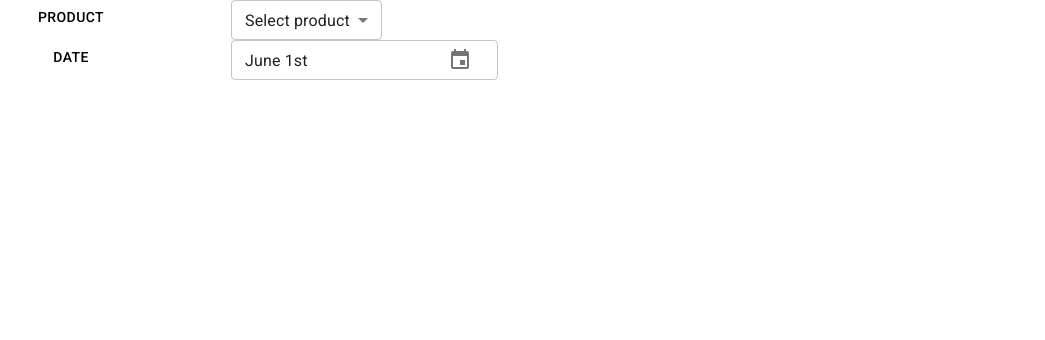
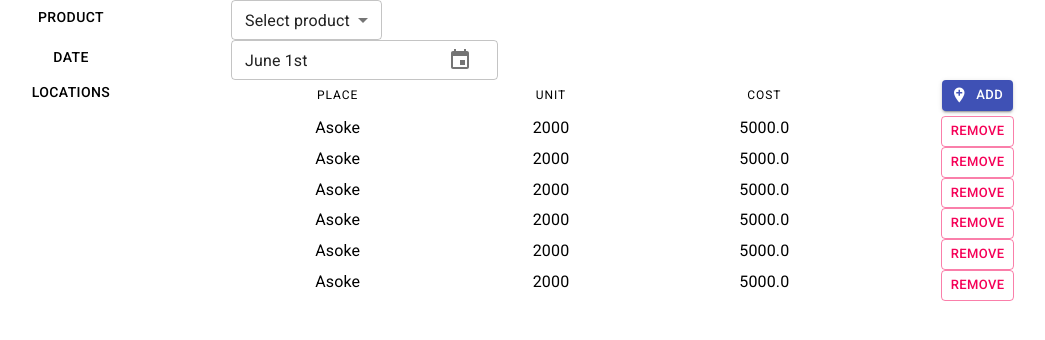
Before and after one commit to kitsanapong/rabbit-fi-test, a React app: page / in a window 1280 px wide. Shown: the top 340 px of the page, without its empty margins (89-1134 px from the left). Built offline with nearby package versions, Linux system fonts and the light colour scheme.

Commit message:
mock Location list

```diff
--- a/src/components/desktop/component.jsx
+++ b/src/components/desktop/component.jsx
@@ -8,6 +8,8 @@ import Select from '@material-ui/core/Select';
 import {
   KeyboardDatePicker,
 } from '@material-ui/pickers'
+import Icon from '@material-ui/core/Icon';
+import Button from '@material-ui/core/Button';
 
 import './desktop.scss'
 
@@ -55,6 +57,69 @@ const SelectDate = ({ state = [] }) => {
   )
 }
 
+const LocationList = () => {
+  return (
+    <Grid container direction="column">
+      <Grid container direction="row">
+        <Grid item xs={3}>
+          <Typography variant="button" display="block" gutterBottom>Locations</Typography>
+        </Grid>
+        <Grid item xs={2}>
+          <Typography variant="overline" display="block" gutterBottom>Place</Typography>
+        </Grid>
+        <Grid item xs={2}>
+          <Typography variant="overline" display="block" gutterBottom>Unit</Typography>
+        </Grid>
+        <Grid item xs={2}>
+          <Typography variant="overline" display="block" gutterBottom>Cost</Typography>
+        </Grid>
+        <Grid item xs={2}>
+          <Button
+            variant="contained"
+            color="primary"
+            startIcon={<Icon>add_location</Icon>}
+            size="small"
+          >
+            Add
+          </Button>
+        </Grid>
+      </Grid>
+      <LocationItem/>
+      <LocationItem/>
+      <LocationItem/>
+      <LocationItem/>
+      <LocationItem/>
+      <LocationItem/>
+    </Grid>
+  )
+}
+
+const LocationItem = () => {
+  return (
+    <Grid container direction="row">
+      <Grid item xs={3}></Grid>
+      <Grid item xs={2}>
+        <Typography variant="body1" display="block" gutterBottom>Asoke</Typography>
+      </Grid>
+      <Grid item xs={2}>
+        <Typography variant="body1" display="block" gutterBottom>2000</Typography>
+      </Grid>
+      <Grid item xs={2}>
+        <Typography variant="body1" display="block" gutterBottom>5000.0</Typography>
+      </Grid>
+      <Grid item xs={2}>
+        <Button
+          variant="outlined"
+          color="secondary"
+          size="small"
+        >
+          Remove
+        </Button>
+      </Grid>
+    </Grid>
+  )
+}
+
 const Desktop = () => {
   const productState = useState(-1)
   const dateState = useState()
@@ -63,6 +128,7 @@ const Desktop = () => {
       <Grid container direction="column" justify="flex-start" alignItems="flex-start">
         <SelectProduct state={productState}/>
         <SelectDate state={dateState}/>
+        <LocationList/>
       </Grid>
     </div>
   )
```
